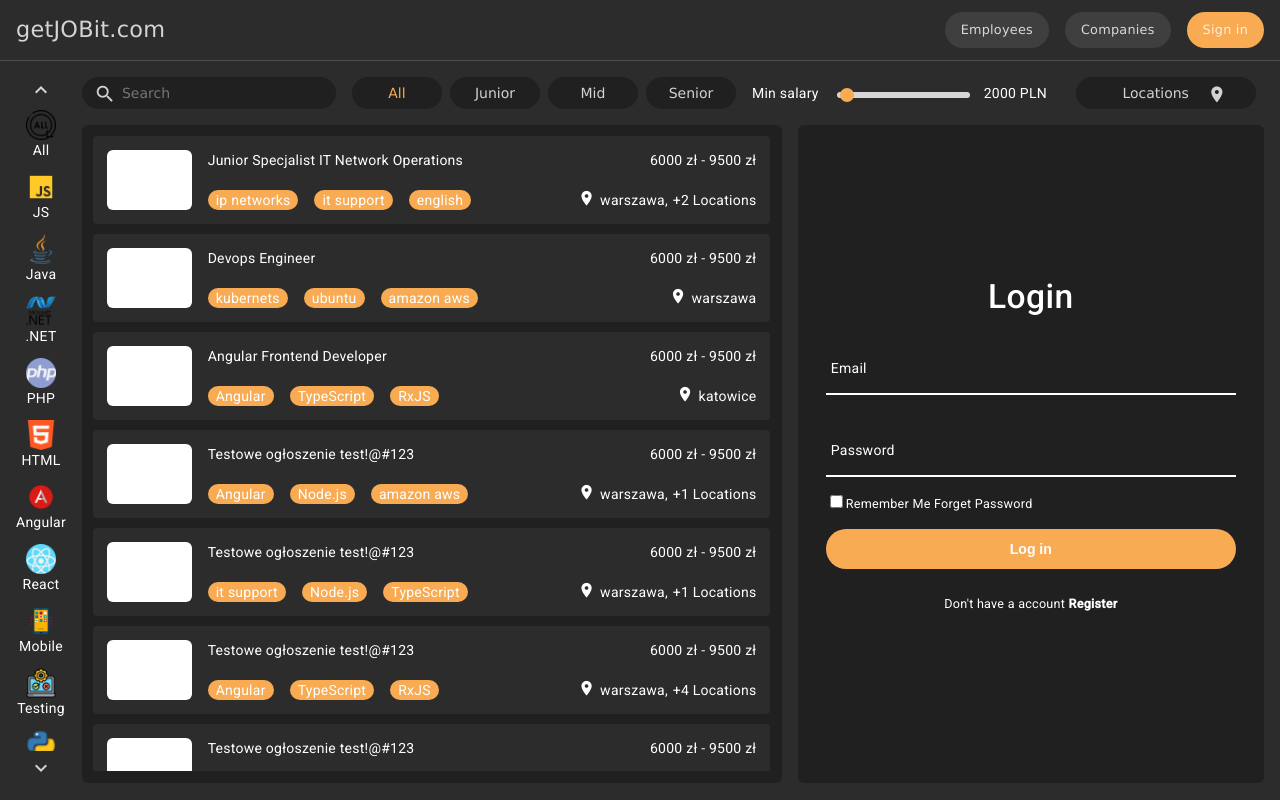
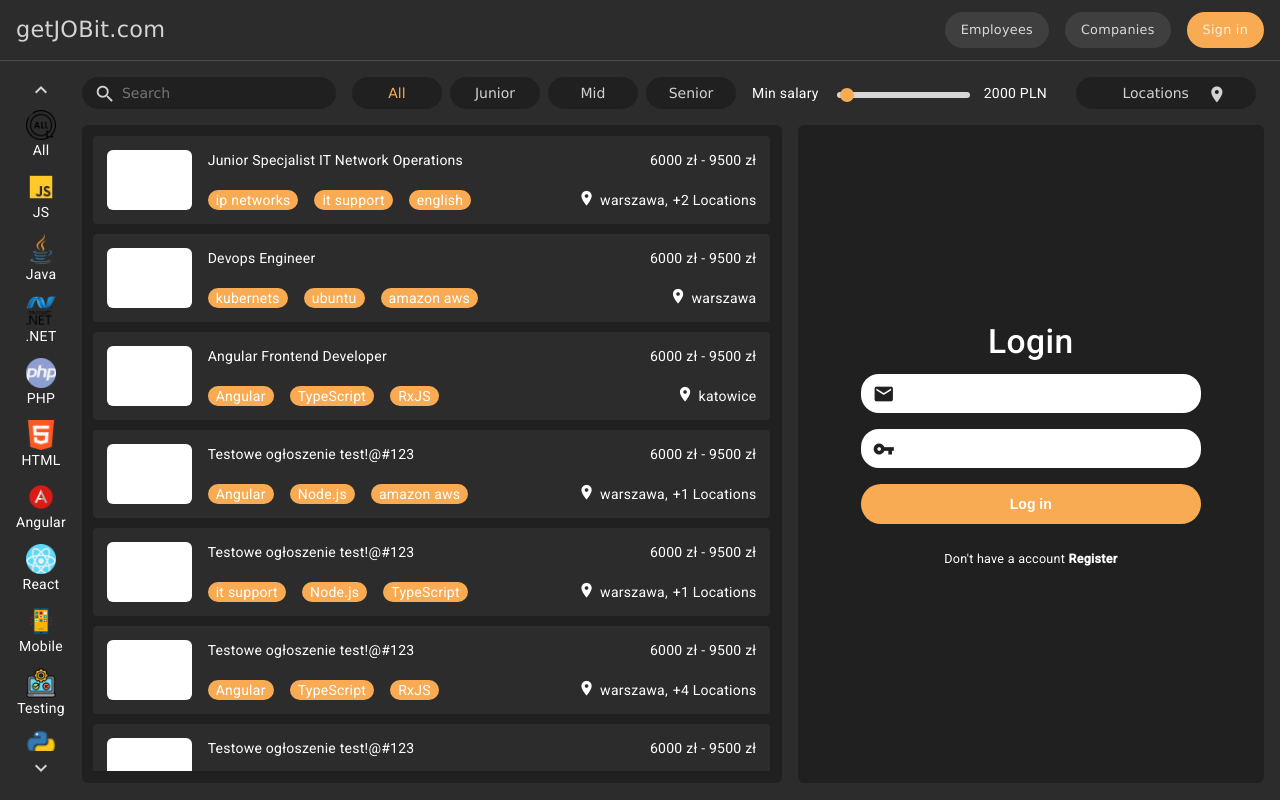
Before and after one commit to L3monPL/jobIT_front_end, an Angular app: page / in a window 1280 px wide. Built offline with nearby package versions, Linux system fonts and the light colour scheme.

Commit message:
change login form

```diff
--- a/src/app/components/main-content/main-content.component.html
+++ b/src/app/components/main-content/main-content.component.html
@@ -8,21 +8,26 @@
                 <div class="form-value">
                     <form action="">
                         <h2>Login</h2>
-                        <div class="inputbox">
                             <!-- <ion-icon name="mail-outline"></ion-icon> -->
-                            <!-- <mat-icon fontIcon="mail-outline"></mat-icon> -->
-                            <input type="text" required>
-                            <label>Email</label>
+                        <div class="inputs_container">
+                            <div class="input_row">
+                                <mat-icon fontIcon="mail"></mat-icon>
+                                <input class="inputForm" type="text" required>
+                            </div>
+                            <div class="input_row">
+                                <mat-icon fontIcon="vpn_key"></mat-icon>
+                                <input class="inputForm" type="password" required>
+                            </div>
                         </div>
-                        <div class="inputbox">
-                            <!-- <ion-icon name="lock-closed-outline"></ion-icon> -->
-                            <input type="password" required>
-                            <label>Password</label>
-                        </div>
-                        <div class="forget">
+
+
+                            <!-- <label>Email</label> -->
+
+                            <!-- <label>Password</label> -->
+                        <!-- <div class="forget">
                             <label><input type="checkbox">Remember Me  <a>Forget Password</a></label>
 
-                        </div>
+                        </div> -->
                         <button>Log in</button>
                         <div class="register">
                             <p>Don't have a account <a>Register</a></p>
--- a/src/app/components/main-content/main-content.component.scss
+++ b/src/app/components/main-content/main-content.component.scss
@@ -53,63 +53,6 @@ h2{
     color: #fff;
     text-align: center;
 }
-.inputbox{
-    position: relative;
-    margin: 30px 0;
-    width: 410px;
-    border-bottom: 2px solid #fff;
-}
-.inputbox label{
-    position: absolute;
-    top: 50%;
-    left: 5px;
-    transform: translateY(-50%);
-    color: #fff;
-    font-size: 1em;
-    pointer-events: none;
-    transition: .5s;
-}
-input:focus ~ label,
-input:valid ~ label{
-top: -5px;
-}
-.inputbox input {
-    width: 100%;
-    height: 50px;
-    background: transparent;
-    border: none;
-    outline: none;
-    font-size: 1em;
-    padding:0 35px 0 5px;
-    color: #fff;
-}
-.inputbox mat-icon{
-    display: flex;
-    position: absolute;
-    right: 8px;
-    color: #fff;
-    // font-size: 1.2em;
-    top: 20px;
-}
-.forget{
-    margin: -15px 0 15px ;
-    font-size: .9em;
-    color: #fff;
-    display: flex;
-    justify-content: space-between;
-}
-
-.forget label input{
-    margin-right: 3px;
-
-}
-.forget label a{
-    color: #fff;
-    text-decoration: none;
-}
-.forget label a:hover{
-    text-decoration: underline;
-}
 button{
     width: 100%;
     height: 40px;
@@ -137,3 +80,45 @@ button{
     text-decoration: underline;
 }
 ////////////////////////////////////////////////////////////////
+.inputForm{
+    background-color: #ffffff;
+    padding: 12px 50px;
+    // width: 300px;
+    // max-width: 100%;
+    width: 240px;
+    border-radius: 18px;
+    // font-family: Verdana, Geneva, sans-serif;
+    border-width: 1px;
+    border-style:none;
+    border-color: none!important;
+    color: rgba(0, 0, 0, 0.8);
+    text-align: left 8px!important;
+    // font-size: 14px;
+    transition: 0.5s;
+}
+.inputForm:focus {
+    outline: none !important;
+    border:none;
+    // box-shadow: 0 0 4px #719ECE;
+    // background-color: #464646;
+}
+.inputForm:hover {
+    outline: none !important;
+    border:none;
+    // box-shadow: 0 0 4px #719ECE;
+    background-color: #ffffff;
+    transition: 0.5s;
+}
+.input_row mat-icon {
+    position: absolute;
+    font-size: 22px;
+    padding-top: 9px;
+    padding-left: 12px;
+    color: #202020;
+}
+.inputs_container{
+    display: flex;
+    flex-direction: column;
+    row-gap: 1rem;
+    margin-bottom: 1rem;
+}
```
